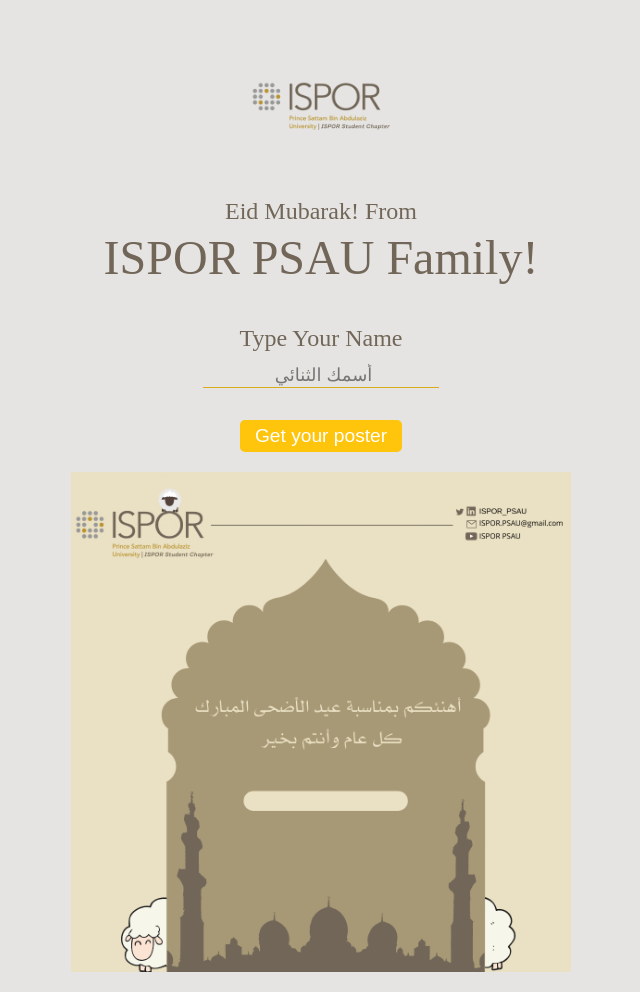
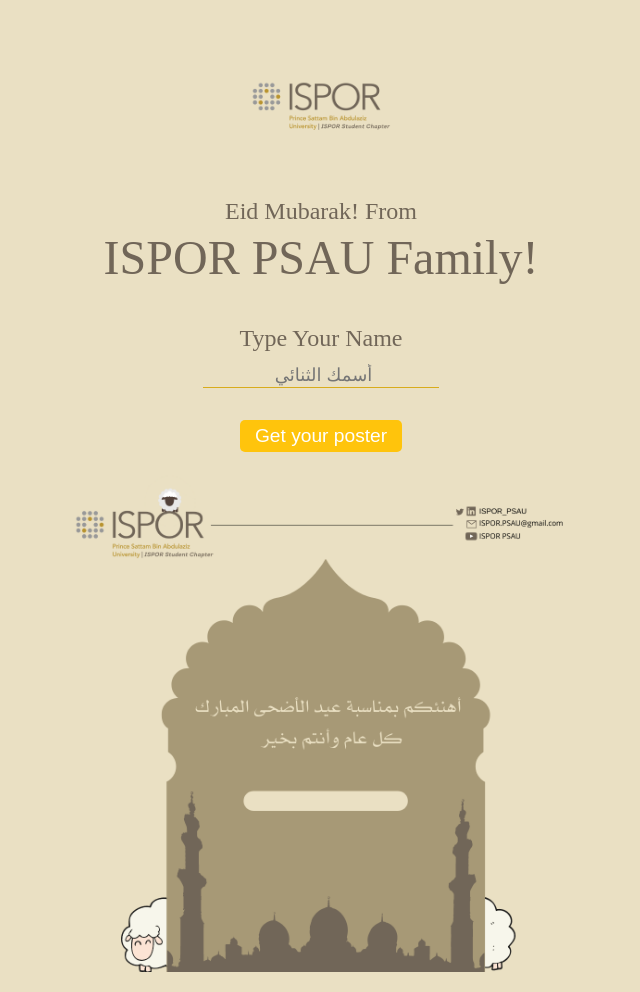
Before and after one commit to lamaAlrweta/Eid-Poster-Generator, a PHP site: page / in a window 1280 px wide. Shown: the whole page, without its empty margins (319-959 px from the left). Run offline with PHP 8.4, Linux system fonts and the light colour scheme.

Commit message:
Update style.css

```diff
--- a/style.css
+++ b/style.css
@@ -3,7 +3,7 @@
 }
 
 body {
-  background-color:#e5e4e2;
+  background-color:#eae0c3;
   font-family: dashicons;
   text-align: center;
   margin-top: 40px;
@@ -36,7 +36,7 @@ main * {
 }
 
 input {
-  background-color:#e5e4e2;
+  background-color:#eae0c3;
   text-align: center;
   font-size: large;
   outline: none;
```
